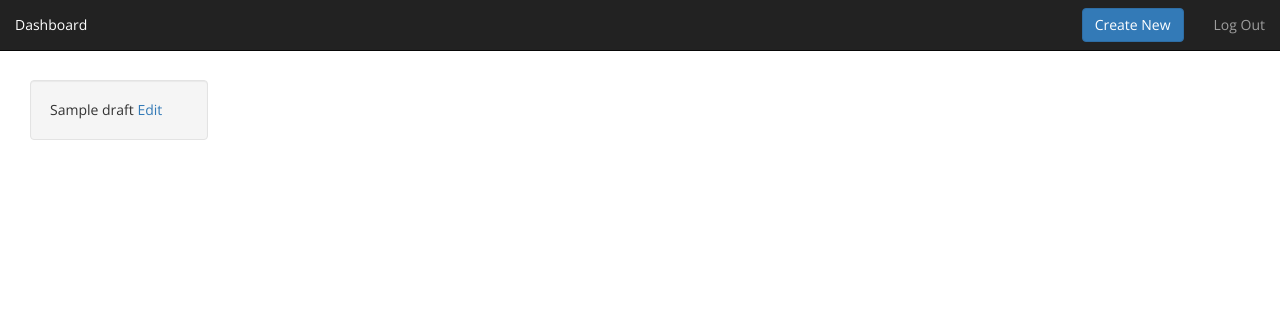
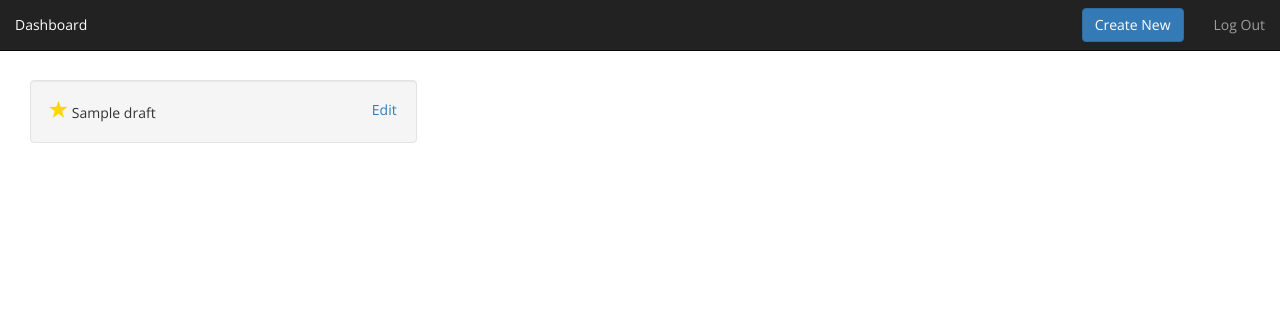
Before and after one commit to patallen/markdraft.com, a Django app: page /dashboard/ in a window 1280 px wide. Shown: the top 311 px of the page. Run offline with Django 3.2, Linux system fonts and the light colour scheme; a user stored in the database is signed in; tables that the repository leaves empty hold one stand-in row (values such as "Sample post"); style sheets or scripts are compiled from the project's sources; some libraries are stand-ins or nearby versions.

Commit message:
Add star icon and float options right on dashboard

```diff
--- a/static/scss/style.scss
+++ b/static/scss/style.scss
@@ -93,7 +93,15 @@ section {
 		i { margin: 20px 0; }
 	}
 }
-
+.document {
+	.glyphicon {
+		font-size: 1.3em;
+		color: lightgrey;
+		&.is-starred {
+			color: #FFD700;
+		}
+	}
+}
 footer {
 	color: white;
 	padding-top: 40px;
--- a/templates/drafts/dashboard.html
+++ b/templates/drafts/dashboard.html
@@ -4,10 +4,12 @@
 {% block content%}
 <div class="container-fluid">
 	{% for document in object_list %}
-	<div class="col-lg-2 col-md-4 col-sm-6 col-xs-12">
-		<div class="well">
-			{{ document.latest_draft.title }}
-			<a href="{% url "edit_document" hashid=document.hashid %}">Edit</a>
+	<div class="col-md-4 col-sm-6 col-xs-12">
+		<div data-docid="{{ document.hashid }}" class="document well">
+			<span class="glyphicon glyphicon-star is-starred"></span> {{ document.latest_draft.title }}
+			<div class="document-options pull-right">
+				<a href="{% url "edit_document" hashid=document.hashid %}">Edit</a>
+			</div>
 		</div>
 	</div>
 	{% endfor %}
```
